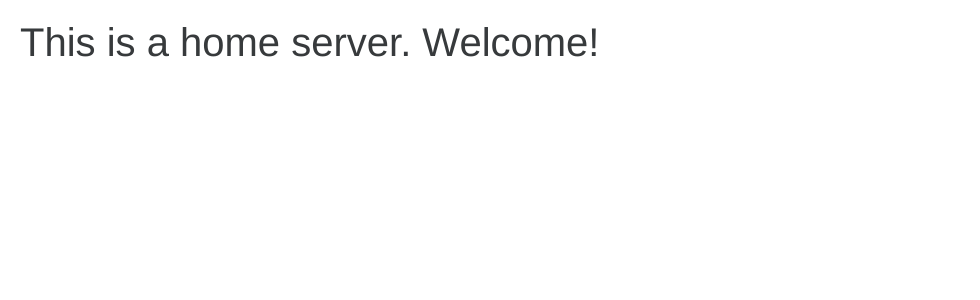
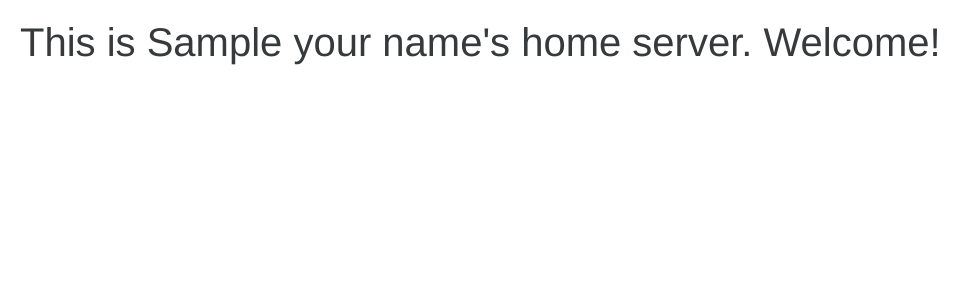
Before and after one commit to mrkipling/auto-awesome, a Flask app: template templates/index.html in a window 1280 px wide. Shown: the top 300 px of the page, without its empty margins (0-980 px from the left). Run offline with Flask 2, Linux system fonts and the light colour scheme; the template is opened without the code that fills it: most values are stand-ins (such as "Sample title", 1, 10 or a date in 2020); some libraries are stand-ins or nearby versions.

Commit message:
Add option to specify your real name if you want to for the server root template

```diff
--- a/server.py
+++ b/server.py
@@ -20,7 +20,7 @@ def get_pw(username):
 
 @app.route("/")
 def index():
-    return render_template('index.html')
+    return render_template('index.html', your_name=YOUR_NAME)
 
 
 def get_sonos_playlist(sonos, title):
--- a/templates/base.html
+++ b/templates/base.html
@@ -1,7 +1,7 @@
 <!DOCTYPE html>
 <html>
     <head>
-        <title>Brad's Home Server</title>
+        <title>{{ your_name ~ "'s " if your_name != '' }}Home Server</title>
         <meta charset="utf-8">
         <meta http-equiv="X-UA-Compatible" content="IE=edge,chrome=1">
         <meta name="viewport" content="width=device-width, initial-scale=1">
--- a/templates/index.html
+++ b/templates/index.html
@@ -4,6 +4,6 @@
 
 {% block content %}
 
-<h1 class="m-a-0">This is a home server. Welcome!</h1>
+<h1 class="m-a-0">This is {{ your_name ~ "'s " if your_name != '' else 'a' }} home server. Welcome!</h1>
 
 {% endblock %}
--- a/vars.example.py
+++ b/vars.example.py
@@ -1,6 +1,8 @@
 users = {
     "admin": "password"
 }
+
+YOUR_NAME = ''
 
 SONOS_IP = ''
 HUE_IP = ''
```
Also changed, not shown: README.md.
